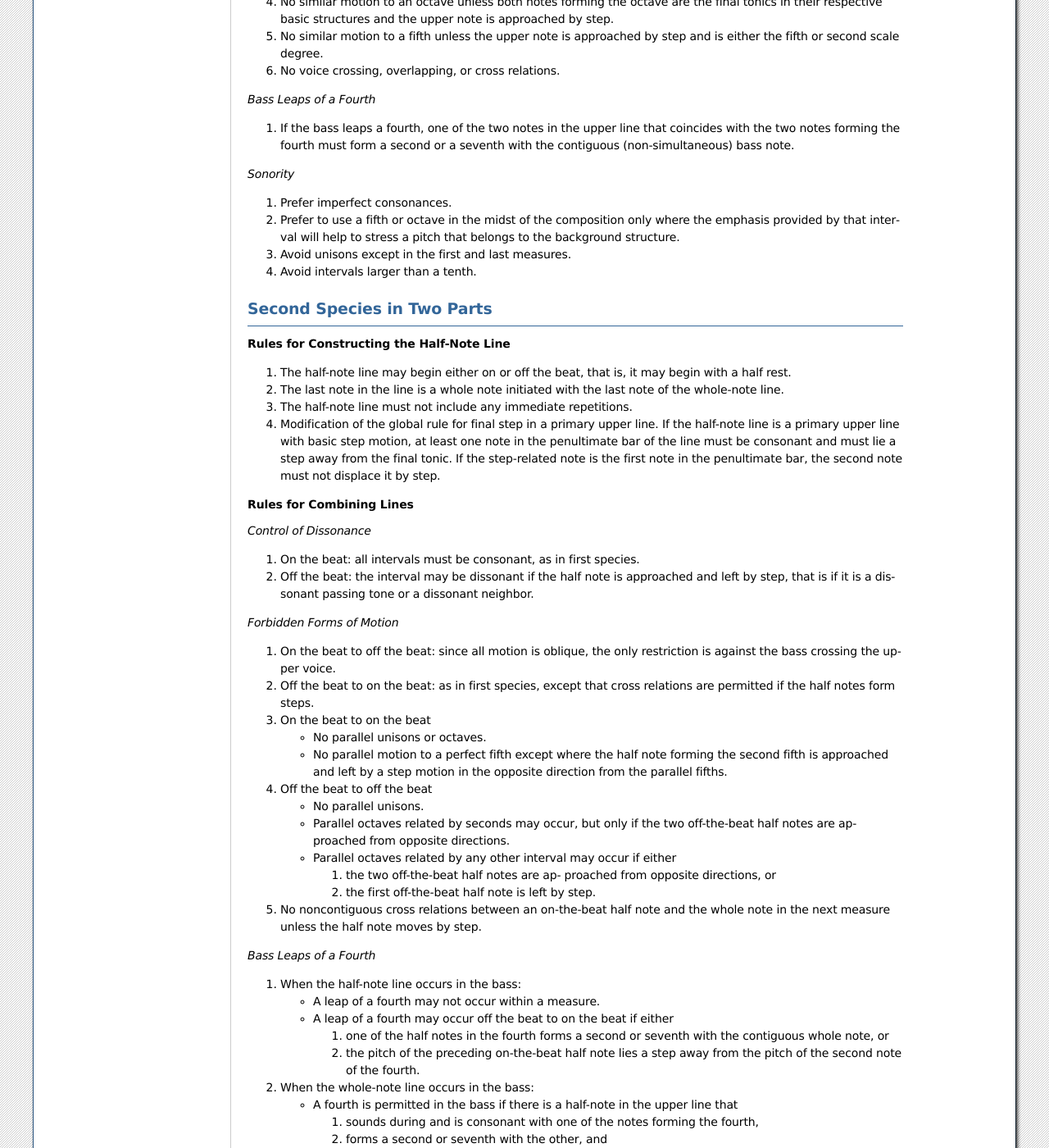
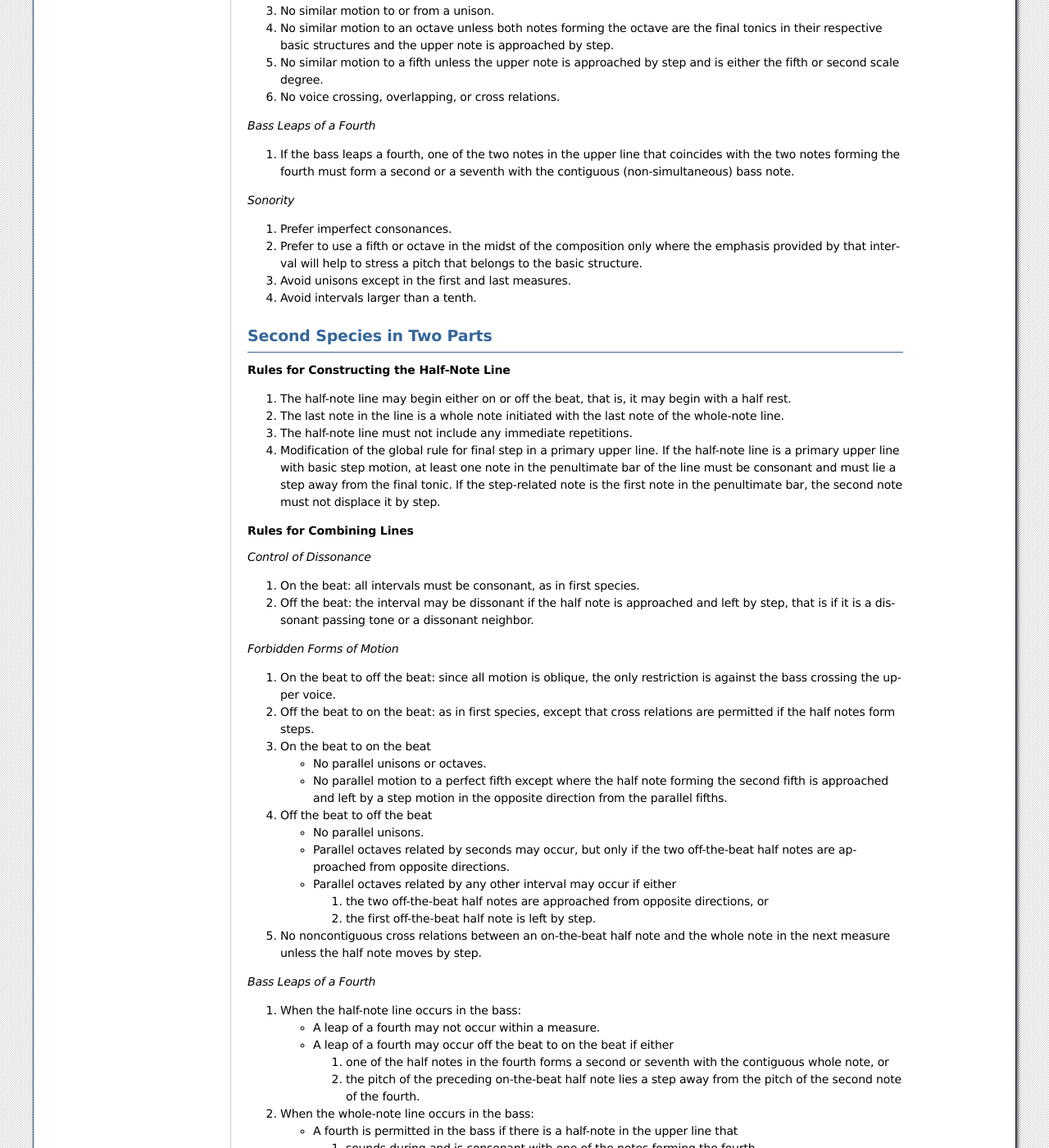
Before and after one commit to snarrenberg/westerparse, a Sphinx documentation site: the page built from docs/speciesrules.rst, in a window 1280 px wide and 1400 px high, scrolled down 1354 px. Shown: the whole window at 82% size. Built offline with Sphinx 7.4.7, drawn with Linux system fonts in a browser that asks for light colours; some of the changed text lies outside the part shown.

```diff
--- a/docs/index.rst
+++ b/docs/index.rst
@@ -14,7 +14,7 @@ of Westergaard's textbook, *An Introduction to Tonal Theory*
 (New York: Norton, 1975).  This portion of Westergaard's text develops
 a theory of species counterpoint for classically tonal music.  An innovative
 feature of the approach is the set of rules that define the closed tonal
-line.  In effect, these line-generating rules implement the prolongational
+line.  In effect, these line-generating rules implement the generative
 model of tonal syntax originally developed by Heinrich Schenker.  Westergaard
 was also interested in how the notes in one line interact with the notes in
 another, and he had many interesting insights into how listeners use the
--- a/docs/speciesrules.rst
+++ b/docs/speciesrules.rst
@@ -104,7 +107,7 @@ First Species in Two Parts
 #. Prefer imperfect consonances.
 #. Prefer to use a fifth or octave in the midst of the composition only
    where the emphasis provided by that interval will help to stress
-   a pitch that belongs to the background structure.
+   a pitch that belongs to the basic structure.
 #. Avoid unisons except in the first and last measures.
 #. Avoid intervals larger than a tenth.
 
@@ -155,7 +158,7 @@ Second Species in Two Parts
      off-the-beat half notes are approached from opposite directions.
    * Parallel octaves related by any other interval may occur if either
 
-     #. the two off-the-beat half notes are ap- proached from opposite
+     #. the two off-the-beat half notes are approached from opposite
         directions, or
      #. the first off-the-beat half note is left by step.
 
@@ -337,7 +340,7 @@ Fourth Species: Two Lines
    successions of intervals against the whole note:
 
    * 7–6, 9–8, and 4–3 for suspensions in the upper line, and
-   * 2–3, augmented 4–5, (but not perfect 4–5), and augmented or diminished
+   * 2–3, augmented 4–5 (but not perfect 4–5), and augmented or diminished
      5–6 for suspensions in the lower line.
 
 *Forbidden Forms of Motion*
--- a/docs/website.rst
+++ b/docs/website.rst
@@ -5,6 +5,8 @@ WesterParse Web Site
   :width: 400
   :alt: WesterParse Web Flow Chart
   :align: center
+
+  How WesterParse works behind the scenes on the web site.
 
 
 Westegaardian Species Counterpoint Online
```
Also changed, not shown: other parts of docs/speciesrules.rst (+7 -4 lines).
